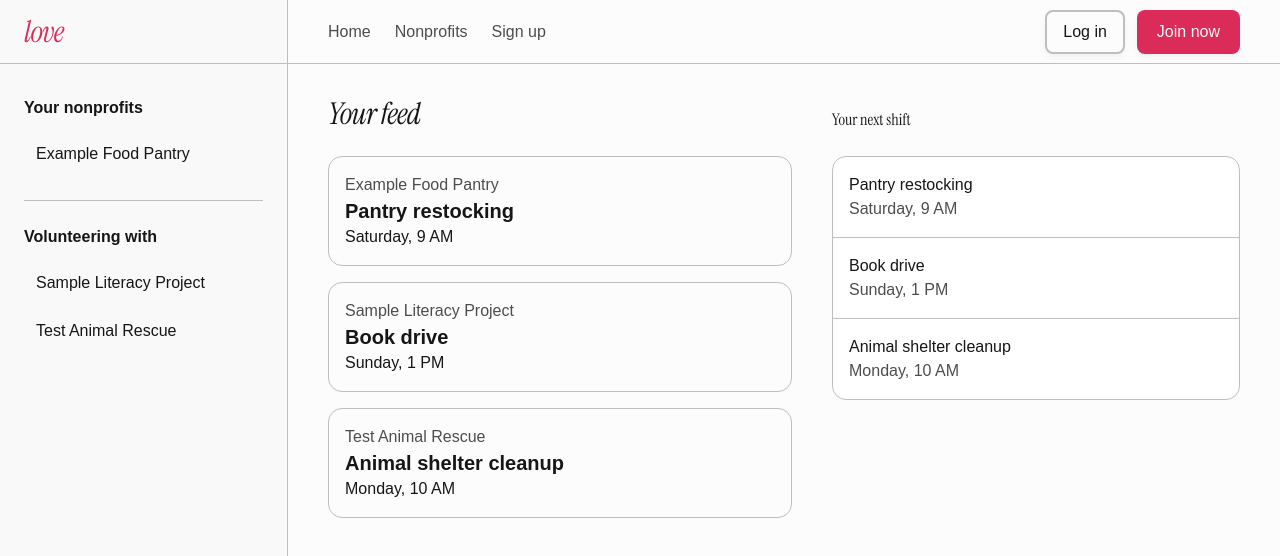
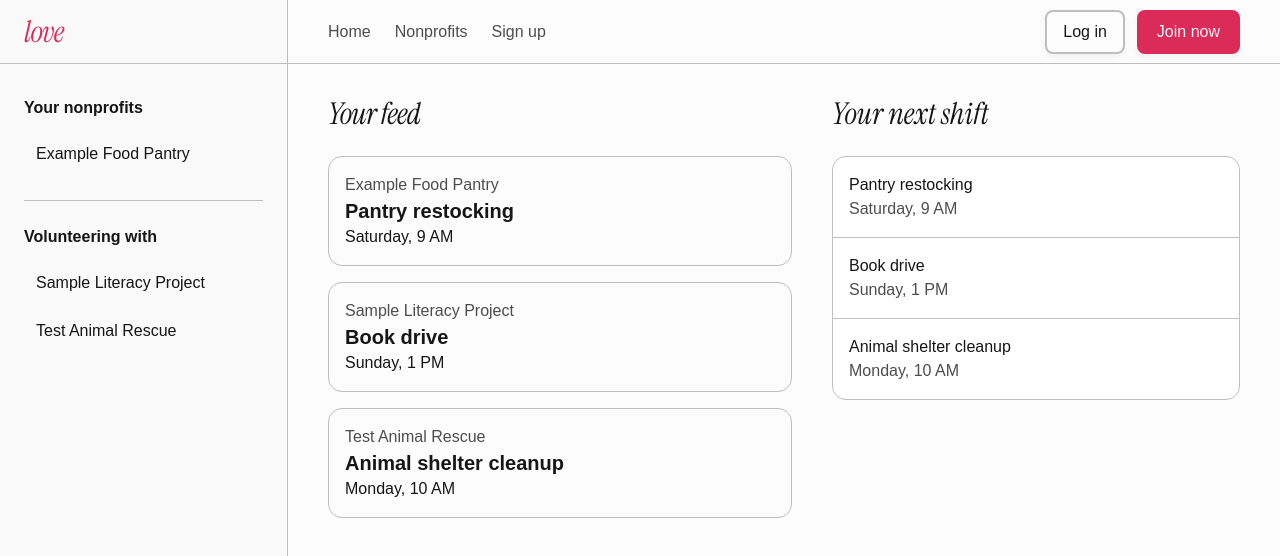
Before and after one commit to Library-of-Volunteer-Experiences/love-mvp, a Next.js app in the folder apps/web/: page /homepage in a window 1280 px wide. Shown: the top 556 px of the page. Built offline with nearby package versions, Linux system fonts and the light colour scheme; a web font is replaced by a local one.

Commit message:
Fixed spacing in signed-in homepage and text size for Feed Rail

```diff
--- a/apps/web/src/app/homepage/page.tsx
+++ b/apps/web/src/app/homepage/page.tsx
@@ -49,7 +49,7 @@ export default function HomepagePage() {
 
         {/* Middle: the feed */}
         <main id="main-content" className="px-4 py-8 sm:px-6 lg:px-10">
-          <div className="mx-auto w-full max-w-2xl xl:mx-0">
+          <div className="mx-auto w-full xl:mx-0">
             <h1 className="mb-6 font-serif text-3xl tracking-tight italic">Your feed</h1>
             <FeedList events={feedEvents} />
           </div>
--- a/apps/web/src/components/feed/feed-rail.tsx
+++ b/apps/web/src/components/feed/feed-rail.tsx
@@ -3,7 +3,7 @@ import type { FeedEvent } from './feed-list';
 export function FeedRail({ events }: { events: FeedEvent[] }) {
   return (
     <section>
-      <h2 className="mb-3 font-serif text-base xl:mb-6 xl:flex xl:h-9 xl:items-end">
+      <h2 className="mb-3 font-serif text-3xl italic xl:mb-6 xl:flex xl:h-9 xl:items-end">
         Your next shift
       </h2>
       <ul className="divide-y divide-border rounded-xl border border-border bg-card">
```
Also changed, not shown: apps/web/src/components/onboarding/onboarding-flow.tsx (+5 -5 lines).
